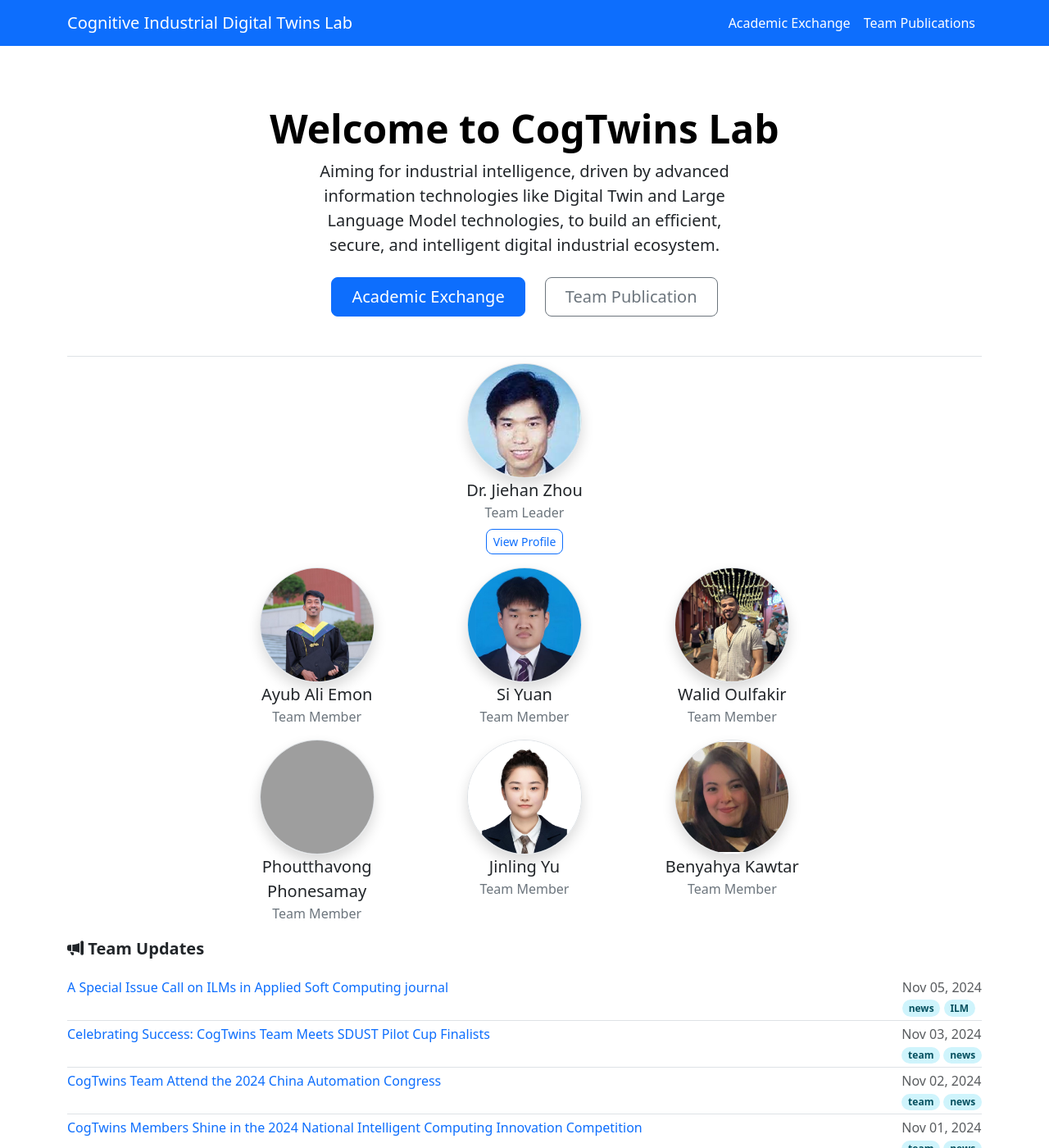
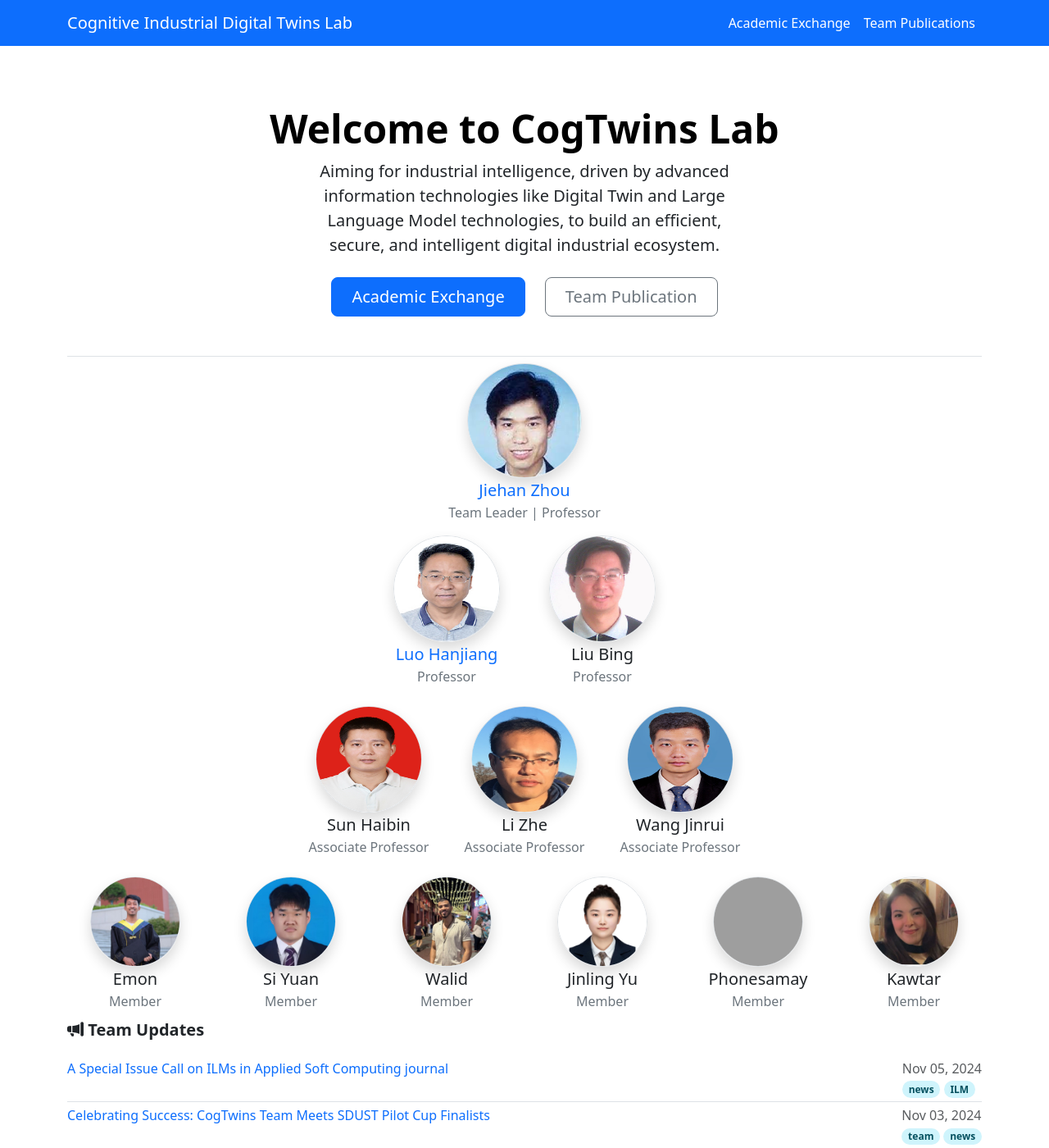
Before and after one commit to cogtwins/cogtwins.github.io, a Jekyll site: the page built from index.html, in a window 1280 px wide and 1400 px high. Shown: the whole window at 82% size. Built offline with Jekyll 4.4.1, drawn with Linux system fonts in a browser that asks for light colours; the list of posts is cut into pages by our own code; grey boxes are pictures that could not be loaded.

Commit message:
Homepage team layout update

```diff
--- a/_includes/team.html
+++ b/_includes/team.html
@@ -1,85 +1,144 @@
 <div class="text-center">
-    <img class="rounded-circle border shadow" height="140px" width="140px"
-        src="{{ '/assets/imgs/jiehan.jpg' | relative_url }}" />
+  <img
+    class="rounded-circle border shadow"
+    height="140px"
+    width="140px"
+    src="{{ '/assets/imgs/jiehan.jpg' | relative_url }}"
+  />
+  <div class="fs-5 fw-light">
+    <a href="{{ '/jiehan_zhou' | relative_url }}" class="text-decoration-none">
+      Jiehan Zhou
+    </a>
+  </div>
+  <div class="fs-6 fw-light text-secondary">Team Leader | Professor</div>
+</div>
+
+<div class="row mt-3">
+  <div class="col-lg-4"></div>
+  <div class="col-6 col-lg-2 text-center mb-2">
+    <img
+      class="rounded-circle border shadow"
+      height="130px"
+      width="130px"
+      src="{{ '/assets/imgs/luo_hanjiang.png' | relative_url }}"
+    />
     <div class="fs-5 fw-light">
-        Dr. Jiehan Zhou
+      <a
+        href="{{ '/luo_hanjiang' | relative_url }}"
+        class="text-decoration-none"
+      >
+        Luo Hanjiang
+      </a>
     </div>
-    <div class="fs-6 fw-light text-secondary">
-        Team Leader
-    </div>
-    <div class="mt-2 gap-3">
-        <a href="{{ '/jiehan_zhou' | relative_url }}" class="btn btn-sm btn-outline-primary rounded-3">
-            View Profile
-        </a>
-    </div>
+    <div class="fs-6 fw-light text-secondary">Professor</div>
+  </div>
+  <div class="col-6 col-lg-2 text-center mb-2">
+    <img
+      class="rounded-circle border shadow"
+      height="130px"
+      width="130px"
+      src="{{ '/assets/imgs/liu_bing.png' | relative_url }}"
+    />
+    <div class="fs-5 fw-light">Liu Bing</div>
+    <div class="fs-6 fw-light text-secondary">Professor</div>
+  </div>
+  <div class="col-lg-4"></div>
 </div>
+
 <div class="row mt-3">
-    <div class="col-lg-2"></div>
-    <div class="col-lg-8">
-        <div class="row">
-            <div class="col text-center mb-3">
-                <img class="rounded-circle border shadow" height="140px" width="140px"
-                src="{{ '/assets/imgs/emon.jpg' | relative_url }}" />
-                <div class="fs-5 fw-light">
-                    Ayub Ali Emon
-                </div>
-                <div class="fs-6 fw-light text-secondary">
-                    Team Member
-                </div>
-            </div>
-            <div class="col text-center mb-3">
-                <img class="rounded-circle border shadow" height="140px" width="140px"
-                src="{{ '/assets/imgs/siyuan.jpg' | relative_url }}" />
-                <div class="fs-5 fw-light">
-                    Si Yuan
-                </div>
-                <div class="fs-6 fw-light text-secondary">
-                    Team Member
-                </div>
-            </div>
-            <div class="col text-center mb-3">
-                <img class="rounded-circle border shadow" height="140px" width="140px"
-                src="{{ '/assets/imgs/walid.jpg' | relative_url }}" />
-                <div class="fs-5 fw-light">
-                    Walid Oulfakir
-                </div>
-                <div class="fs-6 fw-light text-secondary">
-                    Team Member
-                </div>
-            </div>
-        </div>
-        <div class="row">
-            <div class="col text-center mb-3">
-                <img class="rounded-circle border shadow" height="140px" width="140px"
-                src="{{ '/assets/imgs/phonesamay.jpg' | relative_url }}" />
-                <div class="fs-5 fw-light">
-                    Phoutthavong Phonesamay
-                </div>
-                <div class="fs-6 fw-light text-secondary">
-                    Team Member
-                </div>
-            </div>
-            <div class="col text-center mb-3">
-                <img class="rounded-circle border shadow" height="140px" width="140px"
-                src="{{ '/assets/imgs/jinling.jpg' | relative_url }}" />
-                <div class="fs-5 fw-light">
-                    Jinling Yu
-                </div>
-                <div class="fs-6 fw-light text-secondary">
-                    Team Member
-                </div>
-            </div>
-            <div class="col text-center mb-3">
-                <img class="rounded-circle border shadow" height="140px" width="140px"
-                src="{{ '/assets/imgs/kawtar.jpg' | relative_url }}" />
-                <div class="fs-5 fw-light">
-                    Benyahya Kawtar
-                </div>
-                <div class="fs-6 fw-light text-secondary">
-                    Team Member
-                </div>
-            </div>
-        </div>
-    </div>
-    <div class="col-lg-2"></div>
+  <div class="col-lg-3"></div>
+  <div class="col-4 col-lg-2 text-center mb-2">
+    <img
+      class="rounded-circle border shadow img-responsive"
+      height="130px"
+      width="130px"
+      src="{{ '/assets/imgs/sun_haibin.png' | relative_url }}"
+    />
+    <div class="fs-5 fw-light">Sun Haibin</div>
+    <div class="fs-6 fw-light text-secondary">Associate Professor</div>
+  </div>
+  <div class="col-4 col-lg-2 text-center mb-2">
+    <img
+      class="rounded-circle border shadow img-responsive"
+      height="130px"
+      width="130px"
+      src="{{ '/assets/imgs/li_zhe.png' | relative_url }}"
+    />
+    <div class="fs-5 fw-light">Li Zhe</div>
+    <div class="fs-6 fw-light text-secondary">Associate Professor</div>
+  </div>
+  <div class="col-4 col-lg-2 text-center mb-2">
+    <img
+      class="rounded-circle border shadow img-responsive"
+      height="130px"
+      width="130px"
+      src="{{ '/assets/imgs/wang_jinrui.png' | relative_url }}"
+    />
+    <div class="fs-5 fw-light">Wang Jinrui</div>
+    <div class="fs-6 fw-light text-secondary">Associate Professor</div>
+  </div>
+  <div class="col-lg-3"></div>
 </div>
+
+<div class="row mt-3">
+  <div class="col-4 col-md-2 text-center mb-2">
+    <img
+      class="rounded-circle border shadow"
+      height="110px"
+      width="110px"
+      src="{{ '/assets/imgs/emon.jpg' | relative_url }}"
+    />
+    <div class="fs-5 fw-light">Emon</div>
+    <div class="fs-6 fw-light text-secondary">Member</div>
+  </div>
+  <div class="col-4 col-md-2 text-center mb-2">
+    <img
+      class="rounded-circle border shadow"
+      height="110px"
+      width="110px"
+      src="{{ '/assets/imgs/siyuan.jpg' | relative_url }}"
+    />
+    <div class="fs-5 fw-light">Si Yuan</div>
+    <div class="fs-6 fw-light text-secondary">Member</div>
+  </div>
+  <div class="col-4 col-md-2 text-center mb-2">
+    <img
+      class="rounded-circle border shadow"
+      height="110px"
+      width="110px"
+      src="{{ '/assets/imgs/walid.jpg' | relative_url }}"
+    />
+    <div class="fs-5 fw-light">Walid</div>
+    <div class="fs-6 fw-light text-secondary">Member</div>
+  </div>
+  <div class="col-4 col-md-2 text-center mb-2">
+    <img
+      class="rounded-circle border shadow"
+      height="110px"
+      width="110px"
+      src="{{ '/assets/imgs/jinling.jpg' | relative_url }}"
+    />
+    <div class="fs-5 fw-light">Jinling Yu</div>
+    <div class="fs-6 fw-light text-secondary">Member</div>
+  </div>
+  <div class="col-4 col-md-2 text-center mb-2">
+    <img
+      class="rounded-circle border shadow"
+      height="110px"
+      width="110px"
+      src="{{ '/assets/imgs/phonesamay.jpg' | relative_url }}"
+    />
+    <div class="fs-5 fw-light">Phonesamay</div>
+    <div class="fs-6 fw-light text-secondary">Member</div>
+  </div>
+  <div class="col-4 col-md-2 text-center mb-2">
+    <img
+      class="rounded-circle border shadow"
+      height="110px"
+      width="110px"
+      src="{{ '/assets/imgs/kawtar.jpg' | relative_url }}"
+    />
+    <div class="fs-5 fw-light">Kawtar</div>
+    <div class="fs-6 fw-light text-secondary">Member</div>
+  </div>
+</div>
--- a/_layouts/default.html
+++ b/_layouts/default.html
@@ -12,8 +12,6 @@
     </main>
 
     {%- include footer.html -%}
-
-    <script src=></script>
     <script src="{{ '/assets/js/jquery-3.7.1.min.js' | relative_url }}"></script>
     <script src="{{ '/assets/js/bootstrap.bundle.min.js' | relative_url }}"></script>
   </body>
```
Also changed, not shown: assets/imgs/li_zhe.png (added), assets/imgs/liu_bing.png (added), assets/imgs/sun_haibin.png (added), assets/imgs/wang_jinrui.png (added), test.html (deleted), 1 other file.
